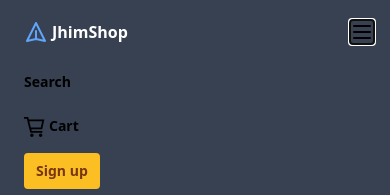
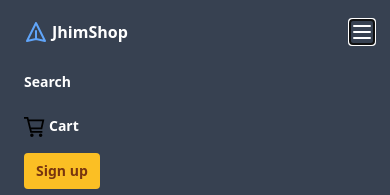
Before and after one commit to jhimson/e-commerce-practice, a React (Create React App) app in the folder client/: page / in a window 390 px wide. Both pictures are taken after a click on the button 362 px from the left and 32 px from the top of the page. Shown: the top 195 px of the page. Built offline with nearby package versions, Linux system fonts and the light colour scheme.

Commit message:
style: change text color of nav items

```diff
--- a/client/src/components/Navbar.jsx
+++ b/client/src/components/Navbar.jsx
@@ -16,7 +16,7 @@ const Navbar = () => {
               <div>
                 <a
                   href="#"
-                  className="flex items-center px-2 py-5 text-white hover:text-gray-900"
+                  className="flex items-center px-2 py-5 hover:text-gray-900"
                 >
                   <svg
                     xmlns="http://www.w3.org/2000/svg"
@@ -32,7 +32,7 @@ const Navbar = () => {
                       d="M12 19l9 2-9-18-9 18 9-2zm0 0v-8"
                     />
                   </svg>
-                  <span className="font-bold">JhimShop</span>
+                  <span className="font-bold text-white">JhimShop</span>
                 </a>
               </div>
 
@@ -52,7 +52,7 @@ const Navbar = () => {
                 href="#"
                 className="flex items-center px-3 py-5 space-x-2 text-white"
               >
-                <GrCart color="red" size="1.5em" />
+                <GrCart size="1.5em" />
                 <span>Cart</span>
               </a>
               <a
@@ -63,7 +63,7 @@ const Navbar = () => {
               </a>
             </div>
             {/* mobile button goes here */}
-            <div className="flex items-center md:hidden">
+            <div className="flex items-center text-white md:hidden">
               <button
                 onClick={() => setMobileMenuIsVisible(!mobileMenuIsVisible)}
               >
@@ -94,15 +94,15 @@ const Navbar = () => {
         >
           <a
             href="#"
-            className="block px-4 py-2 mb-2 text-sm hover:bg-gray-200"
+            className="block px-4 py-2 mb-2 text-sm text-white hover:bg-gray-200"
           >
             Search
           </a>
           <a
             href="#"
-            className="flex px-4 py-2 mb-2 space-x-1 text-sm hover:bg-gray-200"
+            className="flex px-4 py-2 mb-2 space-x-1 text-sm text-white hover:bg-gray-200"
           >
-            <GrCart color="red" size="1.5em" />
+            <GrCart size="1.5em" />
             <span>Cart</span>
           </a>
           <a
```
Also changed, not shown: 1 other file (tests, documents, lock files or other folders).
